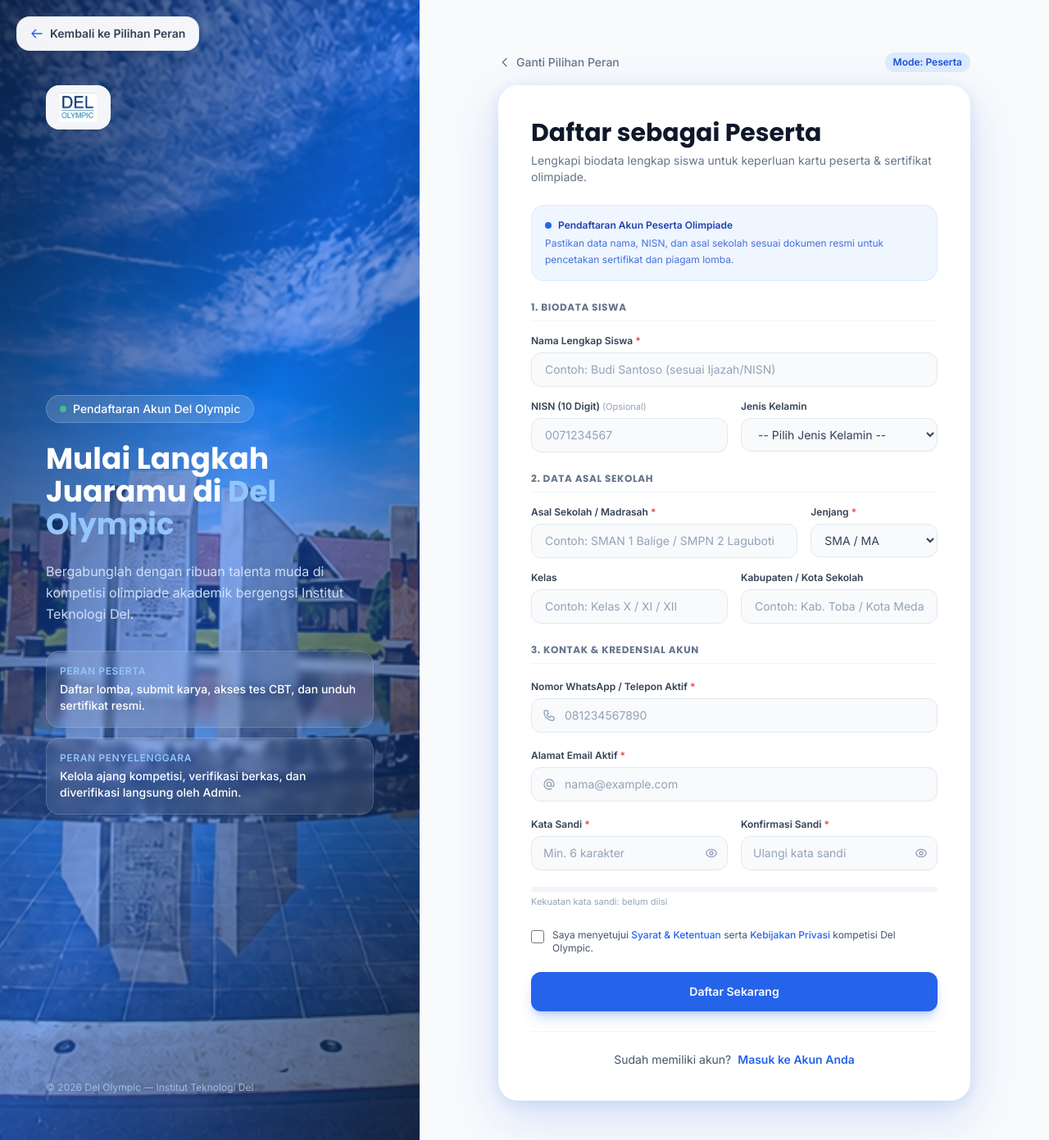
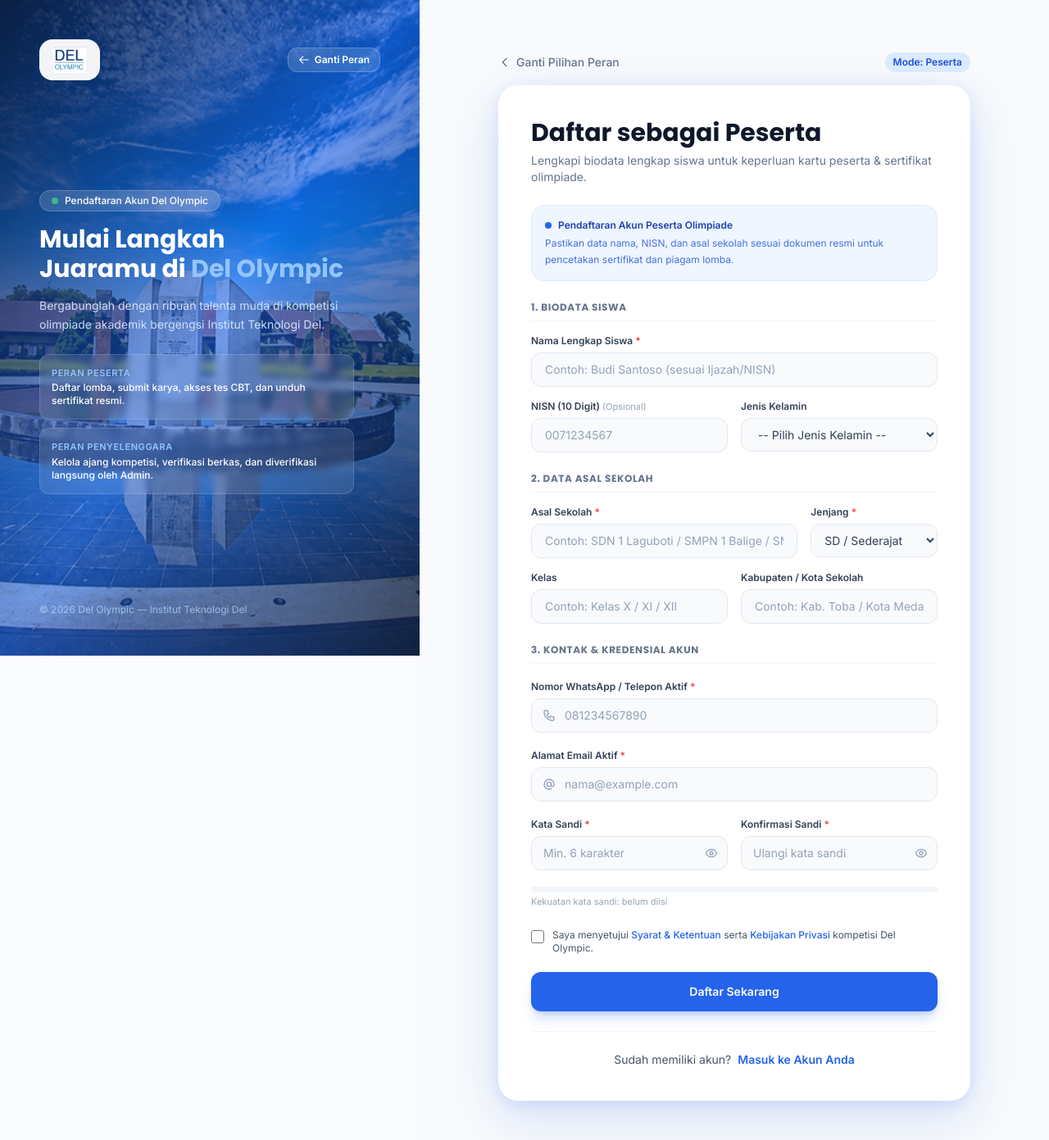
Before and after one commit to keziavania/DelOlympic, a Laravel app: page /daftar?role=peserta in a window 1280 px wide. Shown: the whole page at 82% size. Run offline with Laravel 12, Linux system fonts and the light colour scheme; parts of the project's set-up code (start-up, migrations or seed data) failed here and were passed over; some libraries are stand-ins or nearby versions.

Commit message:
memperbaiki

```diff
--- a/app/Http/Controllers/RegisterController.php
+++ b/app/Http/Controllers/RegisterController.php
@@ -82,7 +82,7 @@ class RegisterController extends Controller
             'password.min'               => 'Kata sandi minimal 6 karakter.',
             'password.confirmed'         => 'Konfirmasi kata sandi tidak cocok.',
             'phone.required'             => 'Nomor telepon / WhatsApp aktif wajib diisi.',
-            'school_name.required'       => 'Asal sekolah / madrasah wajib diisi.',
+            'school_name.required'       => 'Asal sekolah wajib diisi.',
             'education_level.required'   => 'Jenjang pendidikan wajib dipilih.',
             'institution_name.required'  => 'Nama lembaga / institusi penyelenggara wajib diisi.',
             'institution_type.required'  => 'Jenis lembaga wajib dipilih.',
--- a/resources/views/auth/register.blade.php
+++ b/resources/views/auth/register.blade.php
@@ -256,64 +256,61 @@
     {{-- ========================================================================= --}}
     <div id="view-registration-form" class="{{ $showFormInitially ? 'flex' : 'hidden' }} min-h-screen relative">
 
-        {{-- Tombol Kembali di Pojok Atas Kiri (Kembali ke Pemilihan Peran) --}}
-        <button type="button"
-                onclick="showRoleSelection()"
-                class="fixed top-5 left-5 z-50 inline-flex items-center gap-2 px-4 py-2.5 rounded-2xl bg-white/95 hover:bg-white text-slate-700 hover:text-blue-600 text-xs sm:text-sm font-semibold shadow-lg shadow-slate-900/10 border border-slate-200/90 backdrop-blur-md transition-all transform hover:-translate-y-0.5 active:translate-y-0 group cursor-pointer">
-            <svg class="w-4 h-4 text-blue-600 transition-transform group-hover:-translate-x-1" fill="none" stroke="currentColor" viewBox="0 0 24 24">
-                <path stroke-linecap="round" stroke-linejoin="round" stroke-width="2" d="M10 19l-7-7m0 0l7-7m-7 7h18"/>
-            </svg>
-            <span>Kembali ke Pilihan Peran</span>
-        </button>
+        {{-- ========== SISI KIRI: Foto Kampus + Branding (Sticky di Layar & Tidak Melorot ke Bawah) ========== --}}
+        <div class="hidden lg:block lg:w-1/2 xl:w-2/5 relative">
+            <div class="sticky top-0 h-screen w-full bg-campus overflow-hidden flex flex-col justify-between p-8 xl:p-12 text-white">
+                {{-- Overlay gelap --}}
+                <div class="absolute inset-0 bg-gradient-to-br from-[#0b1c3d]/90 via-[#1660eb]/60 to-[#0b1c3d]/80 pointer-events-none"></div>
 
-        {{-- ========== SISI KIRI: Foto Kampus + Branding (Logo Rapi Tanpa Kotak Putih Polos) ========== --}}
-        <div class="hidden lg:flex lg:w-1/2 xl:w-2/5 bg-campus relative overflow-hidden">
-            {{-- Overlay gelap --}}
-            <div class="absolute inset-0 bg-gradient-to-br from-[#0b1c3d]/85 via-[#1660eb]/55 to-[#0b1c3d]/75"></div>
-
-            {{-- Konten branding --}}
-            <div class="relative z-10 flex flex-col justify-between p-10 xl:p-14 w-full text-white">
-
-                {{-- Logo atas dalam wadah kapsul putih rapi --}}
-                <div class="pt-12">
+                {{-- Baris atas: Logo & Tombol Ganti Peran --}}
+                <div class="relative z-10 flex items-center justify-between">
                     <a href="{{ url('/') }}" class="inline-flex items-center gap-3 bg-white/95 backdrop-blur-md px-4 py-2 rounded-2xl shadow-sm border border-white/60 group hover:bg-white transition-all transform hover:scale-105">
                         <img src="{{ asset('images/logo.png') }}"
                              alt="Logo Del Olympic"
-                             class="h-9 w-auto object-contain">
+                             class="h-8 w-auto object-contain">
                     </a>
+
+                    <button type="button"
+                            onclick="showRoleSelection()"
+                            class="inline-flex items-center gap-1.5 px-3 py-1.5 rounded-xl bg-white/15 hover:bg-white/25 text-white text-xs font-semibold border border-white/20 transition cursor-pointer">
+                        <svg class="w-3.5 h-3.5" fill="none" stroke="currentColor" viewBox="0 0 24 24">
+                            <path stroke-linecap="round" stroke-linejoin="round" stroke-width="2" d="M10 19l-7-7m0 0l7-7m-7 7h18"/>
+                        </svg>
+                        <span>Ganti Peran</span>
+                    </button>
                 </div>
 
-                {{-- Teks tengah --}}
-                <div class="space-y-6">
-                    <div class="inline-flex items-center gap-2 bg-white/15 backdrop-blur-sm border border-white/20 rounded-full px-4 py-1.5 text-sm font-medium">
+                {{-- Teks tengah (Proporsional & Selalu Tampak) --}}
+                <div class="relative z-10 space-y-4 my-auto py-6">
+                    <div class="inline-flex items-center gap-2 bg-white/15 backdrop-blur-sm border border-white/20 rounded-full px-3.5 py-1 text-xs font-medium">
                         <span class="w-2 h-2 bg-green-400 rounded-full animate-pulse"></span>
                         Pendaftaran Akun Del Olympic
                     </div>
 
-                    <h1 class="text-3xl xl:text-4xl font-bold font-display leading-tight">
+                    <h1 class="text-2xl xl:text-3xl font-bold font-display leading-tight">
                         Mulai Langkah<br>
                         Juaramu di <span class="text-blue-300">Del Olympic</span>
                     </h1>
 
-                    <p class="text-blue-100/90 text-base leading-relaxed">
+                    <p class="text-blue-100/90 text-sm leading-relaxed max-w-sm">
                         Bergabunglah dengan ribuan talenta muda di kompetisi olimpiade akademik bergengsi Institut Teknologi Del.
                     </p>
 
                     {{-- Panduan Role Singkat --}}
-                    <div class="space-y-3 pt-2 max-w-md">
-                        <div class="bg-white/10 backdrop-blur-sm rounded-2xl p-4 border border-white/15">
-                            <div class="text-blue-300 text-xs font-semibold uppercase tracking-wider">Peran Peserta</div>
-                            <div class="text-white text-xs sm:text-sm font-medium mt-1">Daftar lomba, submit karya, akses tes CBT, dan unduh sertifikat resmi.</div>
+                    <div class="space-y-2.5 pt-2 max-w-sm">
+                        <div class="bg-white/10 backdrop-blur-sm rounded-xl p-3.5 border border-white/15">
+                            <div class="text-blue-300 text-[11px] font-semibold uppercase tracking-wider">Peran Peserta</div>
+                            <div class="text-white text-xs font-medium mt-0.5">Daftar lomba, submit karya, akses tes CBT, dan unduh sertifikat resmi.</div>
                         </div>
-                        <div class="bg-white/10 backdrop-blur-sm rounded-2xl p-4 border border-white/15">
-                            <div class="text-blue-300 text-xs font-semibold uppercase tracking-wider">Peran Penyelenggara</div>
-                            <div class="text-white text-xs sm:text-sm font-medium mt-1">Kelola ajang kompetisi, verifikasi berkas, dan diverifikasi langsung oleh Admin.</div>
+                        <div class="bg-white/10 backdrop-blur-sm rounded-xl p-3.5 border border-white/15">
+                            <div class="text-blue-300 text-[11px] font-semibold uppercase tracking-wider">Peran Penyelenggara</div>
+                            <div class="text-white text-xs font-medium mt-0.5">Kelola ajang kompetisi, verifikasi berkas, dan diverifikasi langsung oleh Admin.</div>
                         </div>
                     </div>
                 </div>
 
                 {{-- Footer kiri --}}
-                <div class="text-blue-200/70 text-xs">
+                <div class="relative z-10 text-blue-200/70 text-xs">
                     © {{ date('Y') }} Del Olympic — Institut Teknologi Del
                 </div>
             </div>
@@ -462,14 +459,14 @@
                             <div class="grid grid-cols-1 sm:grid-cols-3 gap-4">
                                 <div class="sm:col-span-2">
                                     <label for="school_name" class="block text-xs font-semibold text-slate-700 mb-1.5">
-                                        Asal Sekolah / Madrasah <span class="text-red-500">*</span>
+                                        Asal Sekolah <span class="text-red-500">*</span>
                                     </label>
                                     <input
                                         id="school_name"
                                         name="school_name"
                                         type="text"
                                         value="{{ old('school_name') }}"
-                                        placeholder="Contoh: SMAN 1 Balige / SMPN 2 Laguboti"
+                                        placeholder="Contoh: SDN 1 Laguboti / SMPN 1 Balige / SMAN 1 Balige"
                                         class="input-field w-full px-4 py-2.5 rounded-xl border border-slate-200 bg-slate-50 text-sm placeholder-slate-400 focus:border-blue-500 focus:bg-white transition"
                                     >
                                 </div>
@@ -480,12 +477,13 @@
                                     <select
                                         id="education_level"
                                         name="education_level"
-                                        class="input-field w-full px-3 py-2.5 rounded-xl border border-slate-200 bg-slate-50 text-sm text-slate-700 focus:border-blue-500 focus:bg-white transition"
+                                        class="input-field w-full px-3 py-2.5 rounded-xl border border-slate-200 bg-slate-50 text-sm text-slate-700 focus:border-blue-500 focus:bg-white transition cursor-pointer"
                                     >
-                                        <option value="SMA/MA" {{ old('education_level') === 'SMA/MA' ? 'selected' : '' }}>SMA / MA</option>
+                                        <option value="SD" {{ old('education_level') === 'SD' ? 'selected' : '' }}>SD / Sederajat</option>
+                                        <option value="SMP" {{ old('education_level') === 'SMP' ? 'selected' : '' }}>SMP / Sederajat</option>
+                                        <option value="SMA" {{ old('education_level') === 'SMA' ? 'selected' : '' }}>SMA</option>
                                         <option value="SMK" {{ old('education_level') === 'SMK' ? 'selected' : '' }}>SMK</option>
-                                        <option value="SMP/MTs" {{ old('education_level') === 'SMP/MTs' ? 'selected' : '' }}>SMP / MTs</option>
-                                        <option value="Lainnya" {{ old('education_level') === 'Lainnya' ? 'selected' : '' }}>Lainnya</option>
+                                        <option value="Lainnya" {{ old('education_level') === 'Lainnya' ? 'selected' : '' }}>Lainnya / Mahasiswa</option>
                                     </select>
                                 </div>
                             </div>
```
Also changed, not shown: resources/views/welcome.blade.php (+58 -30 lines).
